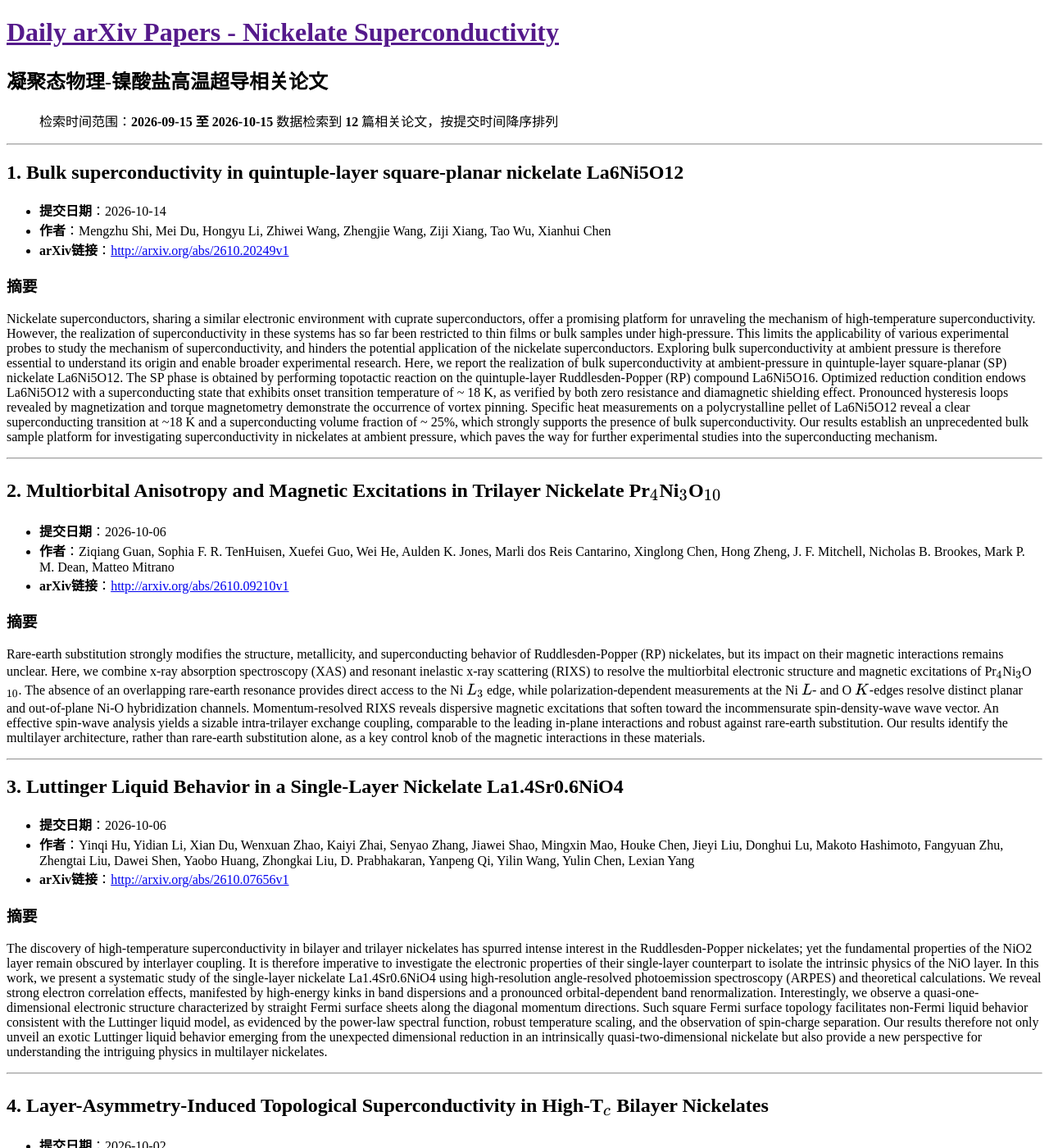
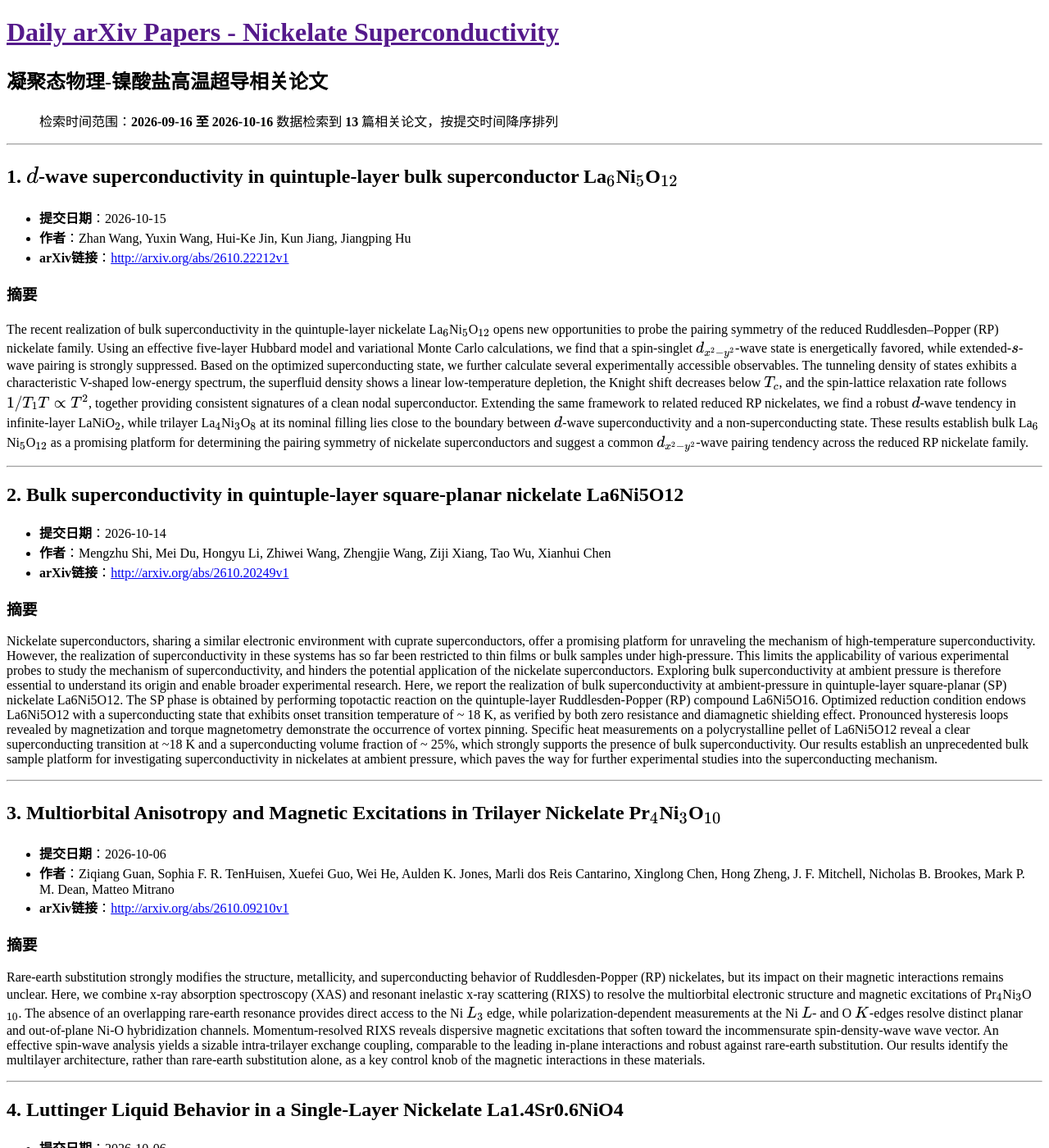
Before and after one commit to yangke25491/daily-arxiv-nickelate_superconductivity, a Jekyll site: the page built from docs/index.md, in a window 1280 px wide and 1400 px high. Shown: the whole window at 82% size. Built offline with Jekyll 4.4.1, drawn with Linux system fonts in a browser that asks for light colours; some of the changed text lies outside the part shown.

Commit message:
Automated update: arXiv papers

```diff
--- a/docs/index.md
+++ b/docs/index.md
@@ -5,12 +5,23 @@ title: 镍酸盐超导论文
 
 # 凝聚态物理-镍酸盐高温超导相关论文
 
-> 检索时间范围：**2026-09-15 至 2026-10-15**
-> 数据检索到 **12** 篇相关论文，按提交时间降序排列
+> 检索时间范围：**2026-09-16 至 2026-10-16**
+> 数据检索到 **13** 篇相关论文，按提交时间降序排列
 
 ---
 
-## 1. Bulk superconductivity in quintuple-layer square-planar nickelate La6Ni5O12
+## 1. $d$-wave superconductivity in quintuple-layer bulk superconductor La${}\_6$Ni${}\_5$O${}\_{12}$
+
+- **提交日期**：2026-10-15
+- **作者**：Zhan Wang, Yuxin Wang, Hui-Ke Jin, Kun Jiang, Jiangping Hu
+- **arXiv链接**：[http://arxiv.org/abs/2610.22212v1](http://arxiv.org/abs/2610.22212v1)
+
+### 摘要
+The recent realization of bulk superconductivity in the quintuple-layer nickelate La${}\_6$Ni${}\_5$O${}\_{12}$ opens new opportunities to probe the pairing symmetry of the reduced Ruddlesden--Popper (RP) nickelate family. Using an effective five-layer Hubbard model and variational Monte Carlo calculations, we find that a spin-singlet $d\_{x^2-y^2}$-wave state is energetically favored, while extended-$s$-wave pairing is strongly suppressed. Based on the optimized superconducting state, we further calculate several experimentally accessible observables. The tunneling density of states exhibits a characteristic V-shaped low-energy spectrum, the superfluid density shows a linear low-temperature depletion, the Knight shift decreases below $T\_c$, and the spin-lattice relaxation rate follows $1/T\_1T\propto T^2$, together providing consistent signatures of a clean nodal superconductor. Extending the same framework to related reduced RP nickelates, we find a robust $d$-wave tendency in infinite-layer LaNiO${}\_{2}$, while trilayer La${}\_4$Ni${}\_3$O${}\_{8}$ at its nominal filling lies close to the boundary between $d$-wave superconductivity and a non-superconducting state. These results establish bulk La${}\_6$Ni${}\_5$O${}\_{12}$ as a promising platform for determining the pairing symmetry of nickelate superconductors and suggest a common $d\_{x^2-y^2}$-wave pairing tendency across the reduced RP nickelate family.
+
+---
+
+## 2. Bulk superconductivity in quintuple-layer square-planar nickelate La6Ni5O12
 
 - **提交日期**：2026-10-14
 - **作者**：Mengzhu Shi, Mei Du, Hongyu Li, Zhiwei Wang, Zhengjie Wang, Ziji Xiang, Tao Wu, Xianhui Chen
@@ -21,7 +32,7 @@ Nickelate superconductors, sharing a similar electronic environment with cuprate
 
 ---
 
-## 2. Multiorbital Anisotropy and Magnetic Excitations in Trilayer Nickelate Pr${}\_4$Ni${}\_3$O${}\_{10}$
+## 3. Multiorbital Anisotropy and Magnetic Excitations in Trilayer Nickelate Pr${}\_4$Ni${}\_3$O${}\_{10}$
 
 - **提交日期**：2026-10-06
 - **作者**：Ziqiang Guan, Sophia F. R. TenHuisen, Xuefei Guo, Wei He, Aulden K. Jones, Marli dos Reis Cantarino, Xinglong Chen, Hong Zheng, J. F. Mitchell, Nicholas B. Brookes, Mark P. M. Dean, Matteo Mitrano
@@ -32,7 +43,7 @@ Rare-earth substitution strongly modifies the structure, metallicity, and superc
 
 ---
 
-## 3. Luttinger Liquid Behavior in a Single-Layer Nickelate La1.4Sr0.6NiO4
+## 4. Luttinger Liquid Behavior in a Single-Layer Nickelate La1.4Sr0.6NiO4
 
 - **提交日期**：2026-10-06
 - **作者**：Yinqi Hu, Yidian Li, Xian Du, Wenxuan Zhao, Kaiyi Zhai, Senyao Zhang, Jiawei Shao, Mingxin Mao, Houke Chen, Jieyi Liu, Donghui Lu, Makoto Hashimoto, Fangyuan Zhu, Zhengtai Liu, Dawei Shen, Yaobo Huang, Zhongkai Liu, D. Prabhakaran, Yanpeng Qi, Yilin Wang, Yulin Chen, Lexian Yang
@@ -43,7 +54,7 @@ The discovery of high-temperature superconductivity in bilayer and trilayer nick
 
 ---
 
-## 4. Layer-Asymmetry-Induced Topological Superconductivity in High-T${}\_c$ Bilayer Nickelates
+## 5. Layer-Asymmetry-Induced Topological Superconductivity in High-T${}\_c$ Bilayer Nickelates
 
 - **提交日期**：2026-10-02
 - **作者**：Zhongyi Zhang, Congcong Le, Hoi Chun Po, Jiangping Hu, Xianxin Wu, Shengshan Qin
@@ -54,7 +65,7 @@ The recent discovery of high-T${}\_c$ superconductivity in bilayer nickelates ha
 
 ---
 
-## 5. Selective suppression of electronic orders via interlayer coupling in superconducting bilayer nickelate thin films
+## 6. Selective suppression of electronic orders via interlayer coupling in superconducting bilayer nickelate thin films
 
 - **提交日期**：2026-10-01
 - **作者**：Ziao Han, Lifen Xiang, Tianren Wang, Congcong Le, Jun Zhan, Siyi Lei, Sonia Francoual, Qisi Wang, Jiangping Hu, Tao Xiang, Ronny Sutarto, Xianxin Wu, X. J. Zhou, Zhihai Zhu
@@ -76,7 +87,7 @@ The discovery of pressure-induced superconductivity in Ruddlesden--Popper (RP) n
 
 ---
 
-## 7. Neural-quantum-state based downfolding of the three-band Emery model for cuprates and nickelates
+## 8. Neural-quantum-state based downfolding of the three-band Emery model for cuprates and nickelates
 
 - **提交日期**：2026-09-29
 - **作者**：Hannah Lange, Julius F. A. Tirpitz, Annabelle Bohrdt
@@ -98,7 +109,7 @@ The recent discovery of high-$T\_c$ superconductivity in the bilayer nickelate L
 
 ---
 
-## 9. Quantum-interference-driven orbital density wave and high-temperature superconductivity in trilayer nickelates
+## 10. Quantum-interference-driven orbital density wave and high-temperature superconductivity in trilayer nickelates
 
 - **提交日期**：2026-09-21
 - **作者**：Youichi Yamakawa, Hiroshi Kontani
@@ -120,7 +131,7 @@ Recent discovery of reentrant superconductivity and elevated $T\_c$ in Eu-substi
 
 ---
 
-## 11. Universal Dzyaloshinski-Moriya interaction dictates pairing in unconventional superconductor families
+## 12. Universal Dzyaloshinski-Moriya interaction dictates pairing in unconventional superconductor families
 
 - **提交日期**：2026-09-18
 - **作者**：Baishun Yang, Yida Chu, Xuelei Sui, Haiqing Lin, Shijie Hu, Bing Huang
@@ -131,7 +142,7 @@ The collinear-antiferromagnetic spin-fluctuation paradigm has long guided unconv
 
 ---
 
-## 12. Superconductivity at the metal-insulator phase boundary in a bulk nickelate at ambient pressure
+## 13. Superconductivity at the metal-insulator phase boundary in a bulk nickelate at ambient pressure
 
 - **提交日期**：2026-09-17
 - **作者**：Hyo-Bin Ahn, Xinglong Chen, Hong Zheng, Yu Zhang, Ramakanta Chapai, Yu Li, Arashdeep S. Thind, Robert F. Klie, Michael R. Norman, Ulrich Welp, J. F. Mitchell, Daniel Phelan
```
Also changed, not shown: other parts of docs/index.md (+3 -3 lines).
